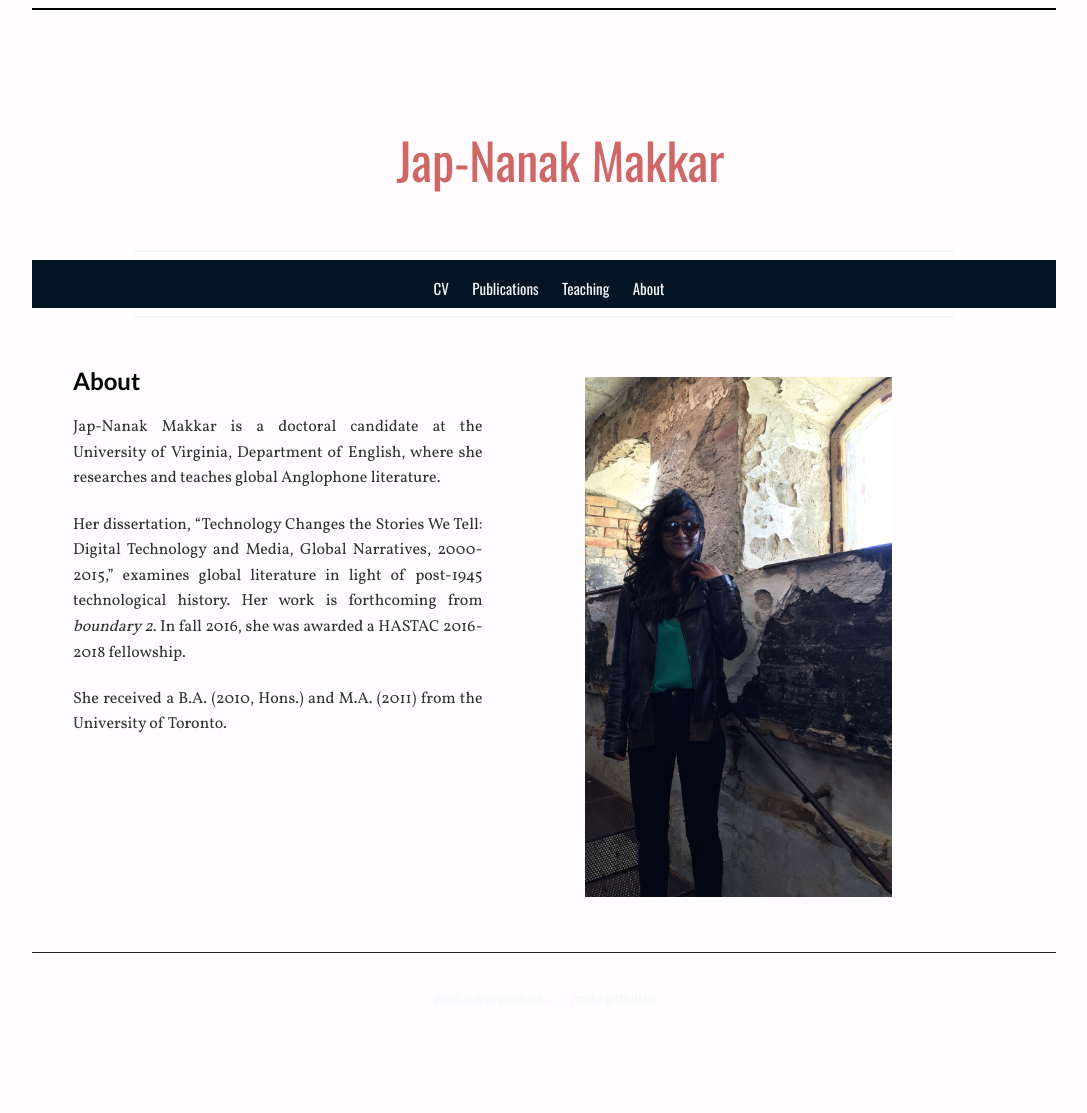
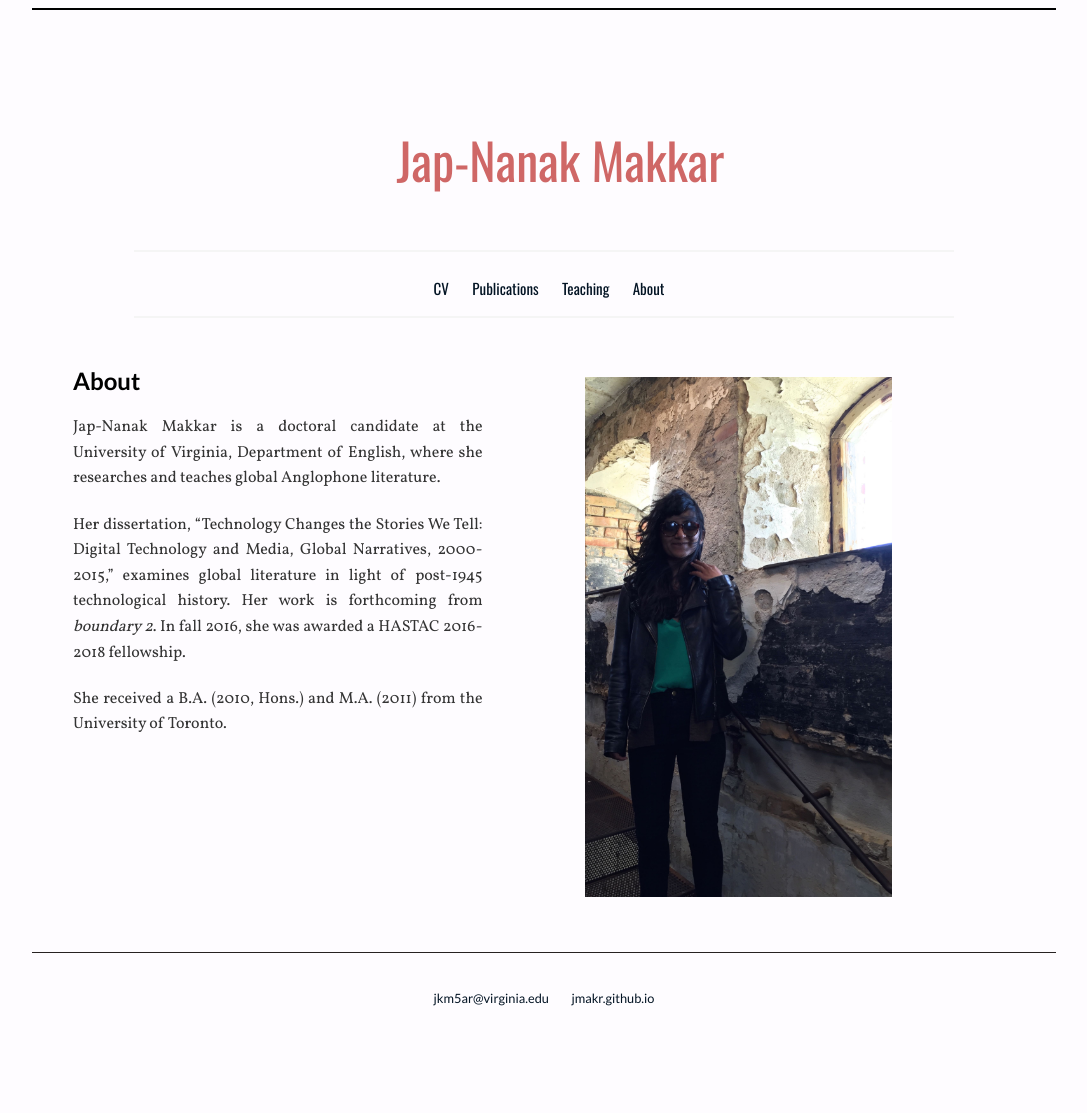
Before and after one commit to jmakr/jmakr.github.io, a Jekyll site: the page built from index.html, in a window 1280 px wide. Shown: the whole page, without its empty margins (96-1183 px from the left). Built offline with Jekyll 4.4.1, drawn with Linux system fonts in a browser that asks for light colours.

Commit message:
Update main.css

```diff
--- a/css/main.css
+++ b/css/main.css
@@ -22,7 +22,7 @@ header {
 .hr2helper {
   display:block;
   width: 80%;
-  background: #031424;  /* ultramarine */
+  color: #031424;  /* ultramarine */
     margin-left: auto;
     margin-right: auto;
   text-align: center;
@@ -66,7 +66,7 @@ section {
 
     width: 100%;
     height: 3em;
-    background-color: #031424; /* ultramarine */
+    color: #031424; /* ultramarine */
     margin-right: auto;
     margin-left: auto;
     margin-bottom: auto;
@@ -116,7 +116,7 @@ body {
 
 
 a {
-    color:#F5F5F5; /* eggshell */
+    color:#031424; /* ultramarine */
     text-decoration: none;
     padding:10px;
 }
```
